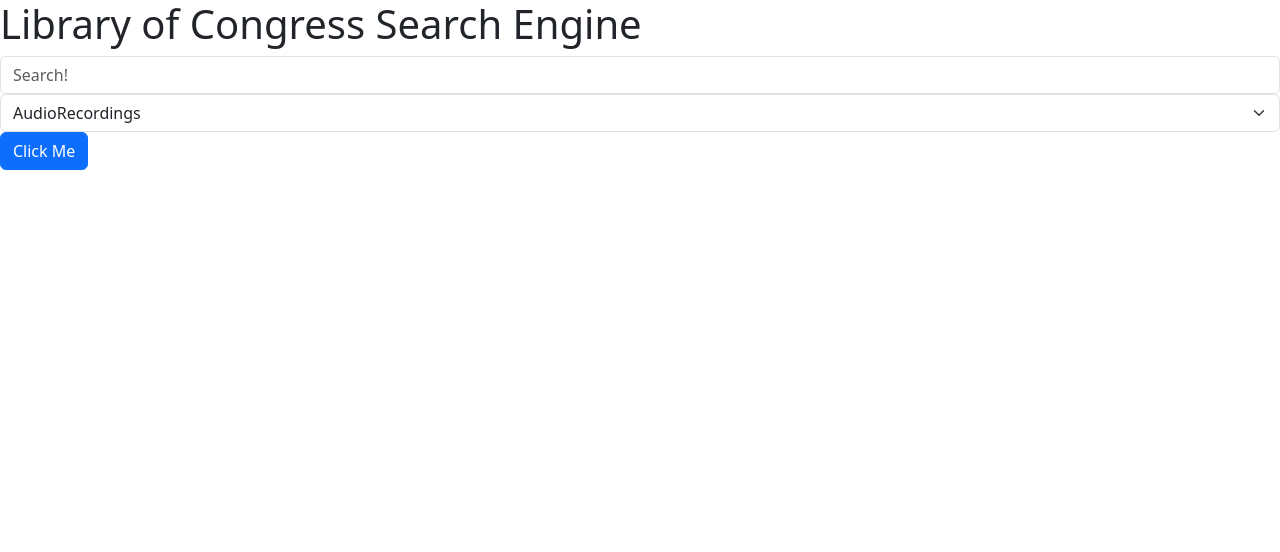
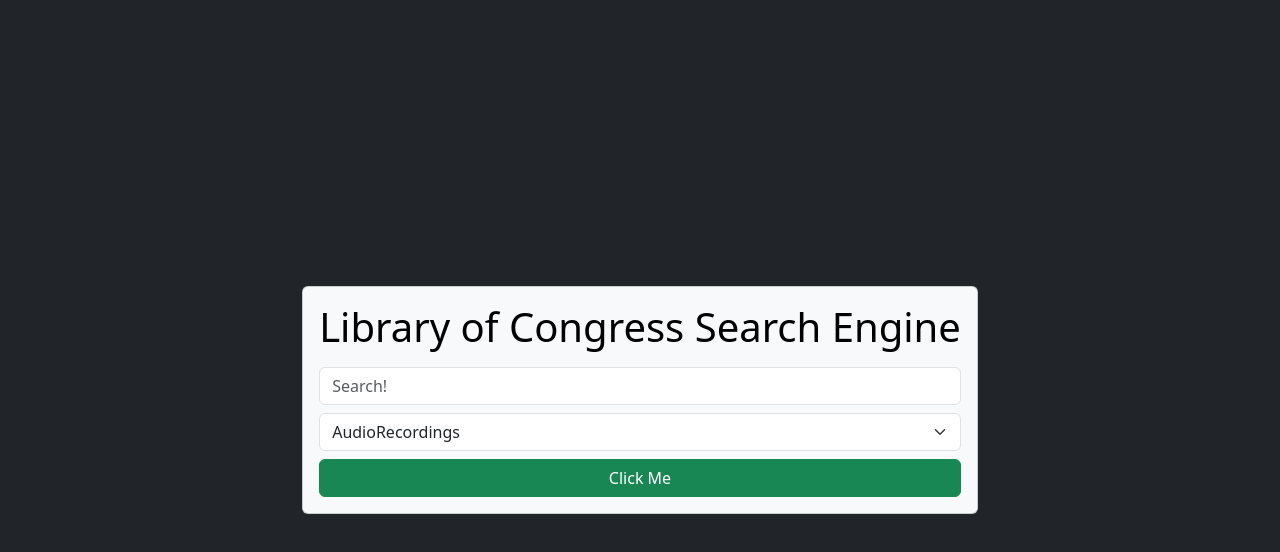
Before and after one commit to Stewpra/congrees-library, a plain HTML site: page index.html in a window 1280 px wide. Drawn offline with nearby package versions, Linux system fonts and the light colour scheme.

Commit message:
centered form card in the middle of the page, gave the rest of the elements colors and styles

```diff
--- a/assets/form.js
+++ b/assets/form.js
@@ -54,13 +54,13 @@ function generateDropdownList() {
 }
 function createForm() {
   // create all elements
-  const form = $('<form>');
+  const form = $('<form class="d-flex flex-column gap-2">');
   const headingEl = $('<h1>');
   const input = $(
     '<input type="text" class="form-control" placeholder="Search!">'
   );
   const dropdown = $('<select class="form-select">');
-  const submit = $('<button type="submit" class="btn btn-primary">');
+  const submit = $('<button type="submit" class="btn btn-success">');
 
   // build elements
   headingEl.text('Library of Congress Search Engine');
--- a/index.html
+++ b/index.html
@@ -12,8 +12,16 @@
       integrity="sha384-QWTKZyjpPEjISv5WaRU9OFeRpok6YctnYmDr5pNlyT2bRjXh0JMhjY6hW+ALEwIH"
       crossorigin="anonymous" />
   </head>
-  <body>
-    <div id="form-container"></div>
+  <body class="bg-dark">
+    <main
+      class="vw-100 vh-100 d-flex justify-content-center align-items-center">
+      <div class="card text-bg-light">
+        <div class="card-body">
+          <div id="form-container"></div>
+        </div>
+      </div>
+    </main>
+
     <script
       src="https://cdn.jsdelivr.net/npm/bootstrap@5.3.3/dist/js/bootstrap.bundle.min.js"
       integrity="sha384-YvpcrYf0tY3lHB60NNkmXc5s9fDVZLESaAA55NDzOxhy9GkcIdslK1eN7N6jIeHz"
```
